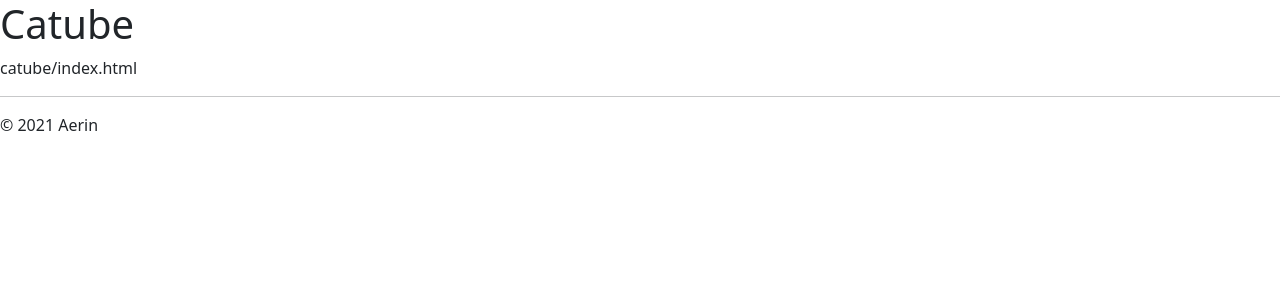
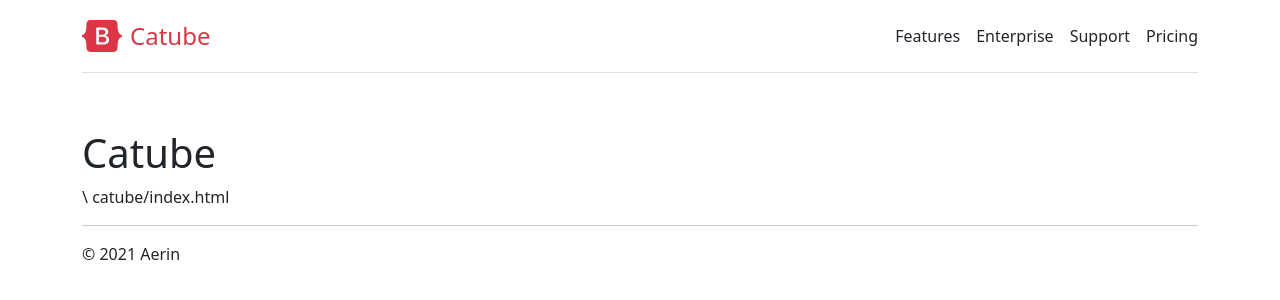
Before and after one commit to kangaerin/ririn, a Django app: template mydjango14/catube/templates/catube/index.html in a window 1280 px wide. Shown: the top 300 px of the page. Run offline with Django 3.2, Linux system fonts and the light colour scheme; the template is opened without the code that fills it, so the values that code supplies are empty.

Commit message:
bootstarp5 top navigation 예제 적용

```diff
--- a/mydjango14/catube/templates/catube/layout.html
+++ b/mydjango14/catube/templates/catube/layout.html
@@ -6,18 +6,51 @@
 </head>
 <body>
 
-    <h1>Catube</h1>
+<div class="container py-3">
+    <div class="d-flex flex-column flex-md-row align-items-center pb-3 mb-4 border-bottom">
+        <a href="/" class="d-flex align-items-center text-danger text-decoration-none">
+            <svg xmlns="http://www.w3.org/2000/svg" width="40" height="32" class="me-2" viewBox="0 0 118 94" role="img">
+                <title>Bootstrap</title>
+                <path fill-rule="evenodd" clip-rule="evenodd"
+                      d="M24.509 0c-6.733 0-11.715 5.893-11.492 12.284.214 6.14-.064 14.092-2.066 20.577C8.943 39.365 5.547 43.485 0 44.014v5.972c5.547.529 8.943 4.649 10.951 11.153 2.002 6.485 2.28 14.437 2.066 20.577C12.794 88.106 17.776 94 24.51 94H93.5c6.733 0 11.714-5.893 11.491-12.284-.214-6.14.064-14.092 2.066-20.577 2.009-6.504 5.396-10.624 10.943-11.153v-5.972c-5.547-.529-8.934-4.649-10.943-11.153-2.002-6.484-2.28-14.437-2.066-20.577C105.214 5.894 100.233 0 93.5 0H24.508zM80 57.863C80 66.663 73.436 72 62.543 72H44a2 2 0 01-2-2V24a2 2 0 012-2h18.437c9.083 0 15.044 4.92 15.044 12.474 0 5.302-4.01 10.049-9.119 10.88v.277C75.317 46.394 80 51.21 80 57.863zM60.521 28.34H49.948v14.934h8.905c6.884 0 10.68-2.772 10.68-7.727 0-4.643-3.264-7.207-9.012-7.207zM49.948 49.2v16.458H60.91c7.167 0 10.964-2.876 10.964-8.281 0-5.406-3.903-8.178-11.425-8.178H49.948z"
+                      fill="currentColor"></path>
+            </svg>
+            <span class="fs-4">Catube</span>
+        </a>
+
+        <nav class="d-inline-flex mt-2 mt-md-0 ms-md-auto">
+            <a class="me-3 py-2 text-dark text-decoration-none" href="#">Features</a>
+            <a class="me-3 py-2 text-dark text-decoration-none" href="#">Enterprise</a>
+            <a class="me-3 py-2 text-dark text-decoration-none" href="#">Support</a>
+            <a class="py-2 text-dark text-decoration-none" href="#">Pricing</a>
+        </nav>
+    </div>
+
+</div>
+</div>
+
+<div class="container py-3">
+    <h1>Catube</h1>\
 
     <link rel="stylesheet" href="//cdn.jsdelivr.net/npm/bootstrap@5.1.3/dist/css/bootstrap.min.css">
-    <script> src="//cdn.jsdelivr.net/npm/bootstrap@4.6.0/dist/js/bootstrap.min.js"</script>
-</head>
+    <script> src = "//cdn.jsdelivr.net/npm/bootstrap@4.6.0/dist/js/bootstrap.min.js"</script>
+
+    {% block content %}
+    {% endblock %}
+
+
+
+
+
+
+    </head>
 </body>
 
-    {%  block content %}
-    {% endblock %}
+<hr/>
+&copy; 2021 Aerin
 
-    <hr/>
-    &copy; 2021 Aerin
 
 </body>
 </html>
+
+</div>
```
